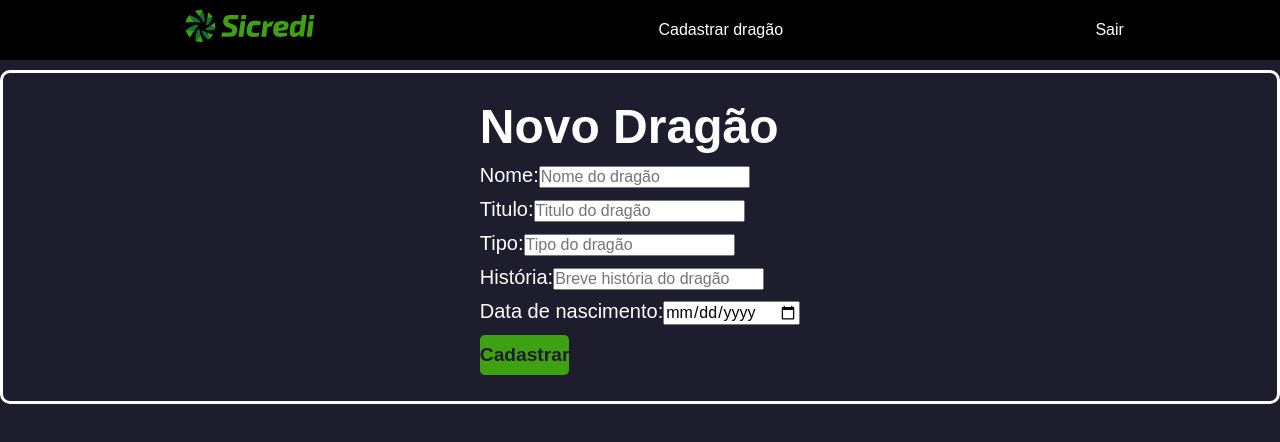
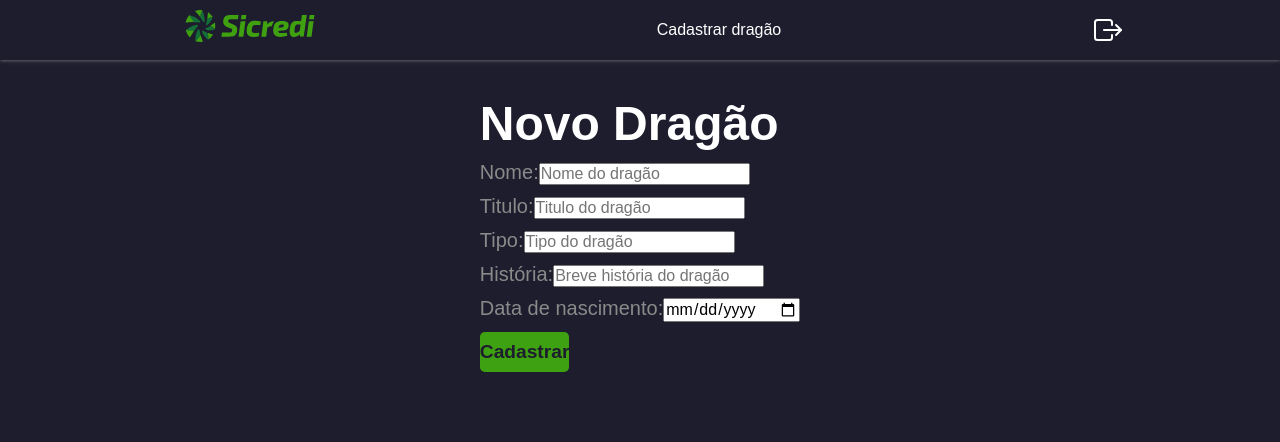
Before and after one commit to felipethamay/sicredi-dragon-project, a React (Create React App) app: page /register in a window 1280 px wide. Shown: the top 442 px of the page. Built offline with nearby package versions, Linux system fonts and the light colour scheme; no server answers; the HTML template or start-up script is replaced by a standard one.

Commit message:
adjust css and delete button home

```diff
--- a/src/index.css
+++ b/src/index.css
@@ -13,6 +13,7 @@
   --dark-700: #1D1D2E;
 
   --gray-100: #8A8A8A;
+  --gray-900: #0f0f17;
   --green-900: #3EA111;
   --red-900: #FF3F4B;
 
--- a/src/ui/components/sicredi-card-details/sicredi-card-details.component.tsx
+++ b/src/ui/components/sicredi-card-details/sicredi-card-details.component.tsx
@@ -1,3 +1,4 @@
+import moment from 'moment';
 import { useEffect, useState } from 'react';
 import { useParams, Link } from 'react-router-dom'
 import { toast } from 'react-toastify';
@@ -59,12 +60,9 @@ export default function SicrediDragonDetails() {
       <div className='list-dragons'>
         <div className='content'>
           <article key={dragons?.id}>
-            <strong>ID: {dragons?.id}</strong>
             <strong>Nome: {dragons?.name}</strong>
             <strong>Tipo: {dragons?.type}</strong>
-            <strong>Titulo: {dragons?.title}</strong>
-            <strong>História: {dragons?.histories}</strong>
-            <strong>Data de Nascimento: {dragons?.createdAt}</strong>
+            <strong>Data de Criação: {moment(dragons?.createdAt).format('DD/MM/YYYY')}</strong>
             <Link className='button-back' to='/'>Voltar</Link>
             <Link className='button-detele' to='/' onClick={deleteDragon}>Deletar</Link>
           </article>
--- a/src/ui/components/sicredi-card/sicred-card.component.tsx
+++ b/src/ui/components/sicredi-card/sicred-card.component.tsx
@@ -1,6 +1,7 @@
 import { useEffect, useState } from 'react';
 import { DragonService } from '../../../services/dragon/dragon.service';
 import { Link } from 'react-router-dom'
+import { toast } from 'react-toastify';
 import { IDragon } from '../../../types/dragon.types';
 import './sicred-card.css';
 
@@ -21,6 +22,20 @@ export function SicrediCard() {
       setLoading(false)
     } catch (error) {
       console.log('error');
+    }
+  }
+
+  const deleteDragon = async (id: string) => {
+    try {
+      setLoading(true)
+
+      await dragonService.deleteDragon(id);
+
+      toast.success('Dragão deletado com sucesso!')
+      setLoading(false)
+    } catch (error) {
+      setLoading(false)
+      toast.error("Erro ao deletar dragão!")
     }
   }
 
@@ -47,6 +62,12 @@ export function SicrediCard() {
                 <strong>Tipo: {dragon.type}</strong>
                 <Link className='button-details' to={`${dragon.id}`}>Detalhes</Link>
                 <Link className='button-edit' to={`edit/${dragon.id}`}>Editar</Link>
+                <button
+                  className='button-delete'
+                  onClick={() => deleteDragon(dragon.id)}
+                >
+                  Excluir
+                </button>
               </article>
             </div>
           )
--- a/src/ui/components/sicredi-card/sicred-card.css
+++ b/src/ui/components/sicredi-card/sicred-card.css
@@ -1,3 +1,12 @@
+.container {
+    display: flex;
+}
+
+.content {
+    float: left;
+    min-width: 300px;
+}
+
 .listDragons {
     max-width: 800px;
     margin: 14px auto;
@@ -10,15 +19,14 @@
 }
 
 .listDragons strong {
+    display: flex;
     margin-bottom: 14px;
     text-align: center;
     font-size: 22px;
-    display: flex;
 }
 
 .button-details {
     display: flex;
-    align-items: center;
     justify-content: center;
     padding: 10px 0;
     margin: 10px 0;
@@ -31,7 +39,6 @@
 
 .button-edit {
     display: flex;
-    align-items: center;
     justify-content: center;
     padding: 10px 0;
     margin: 10px 0;
@@ -42,11 +49,13 @@
     border-radius: 10px;
 }
 
-.content {
-    border: solid 3px;
+.button-delete {
+    width: 100%;
+    padding: 10px 0;
+    font-size: 24px;
+    background-color: var(--red-900);
+    color: var(--white);
     border-radius: 10px;
-    padding: 5px;
-    margin: 10px;
 }
 
 .loading {
--- a/src/ui/components/sicredi-header/sicredi-header.component.tsx
+++ b/src/ui/components/sicredi-header/sicredi-header.component.tsx
@@ -1,6 +1,7 @@
 import { Link } from 'react-router-dom'
 import './sicredi-header.css'
 import Img from './../../../assets/images/sicredi-logo.svg';
+import Icon from './../../../assets/icons/exit.svg';
 
 export default function SicrediHeader() {
 
@@ -10,7 +11,14 @@ export default function SicrediHeader() {
                 <img src={Img} width={190} height={140} />
             </Link>
             <Link className='button' to='/register'>Cadastrar dragão</Link>
-            <Link className='button' to='/login'>Sair</Link>
+            <input
+                type="image"
+                src={Icon}
+                title="Gerar relatório pdf"
+                alt="Submit"
+                className='button-exit'
+            />
+
         </header>
     )
 }
--- a/src/ui/components/sicredi-header/sicredi-header.css
+++ b/src/ui/components/sicredi-header/sicredi-header.css
@@ -4,7 +4,8 @@ header {
   justify-content: space-around;
   width: 100%;
   height: 60px;
-  background-color: var(--black);
+  background-color: var(--dark-700);
+  box-shadow: 0 0 4px var(--gray-100);
 }
 
 .logo {
@@ -15,17 +16,12 @@ header {
   font-weight: bold;
 }
 
-.favoritos {
+.button {
   text-decoration: none;
-  cursor: pointer;
-  background-color: var(--white);
-  padding: 5px 14px;
-  color:#000000;
-  border-radius: 4px;
+  color: var(--white);
 }
 
-.button {
-  text-decoration: none;
-  cursor: pointer;
-  color:var(--white);
+.button-exit {
+  max-width: 32px;
+  max-height: 32px;
 }
--- a/src/ui/screens/home/home.css
+++ b/src/ui/screens/home/home.css
@@ -15,6 +15,7 @@
   justify-content: center;
   flex-direction: column;
   padding: 2rem 1.5rem;
+}
 
 h1 {
   color: var(--white);
@@ -32,8 +33,6 @@
   font-size: 1.2rem;
 }
 
-}
-
 .text {
   margin-top: 1rem;
   color: var(--white);
--- a/src/ui/screens/register-dragon/register-dragon.css
+++ b/src/ui/screens/register-dragon/register-dragon.css
@@ -6,8 +6,7 @@
     margin: 10px 0;
     font-size: 24px;
     text-decoration: none;
-    color: #fff;
-    border: solid 3px;
+    color: var(--gray-100);
     border-radius: 10px;
 }
 
```
Also changed, not shown: src/assets/icons/exit.svg (added). Lines whose indentation alone changed are shown as unchanged.
